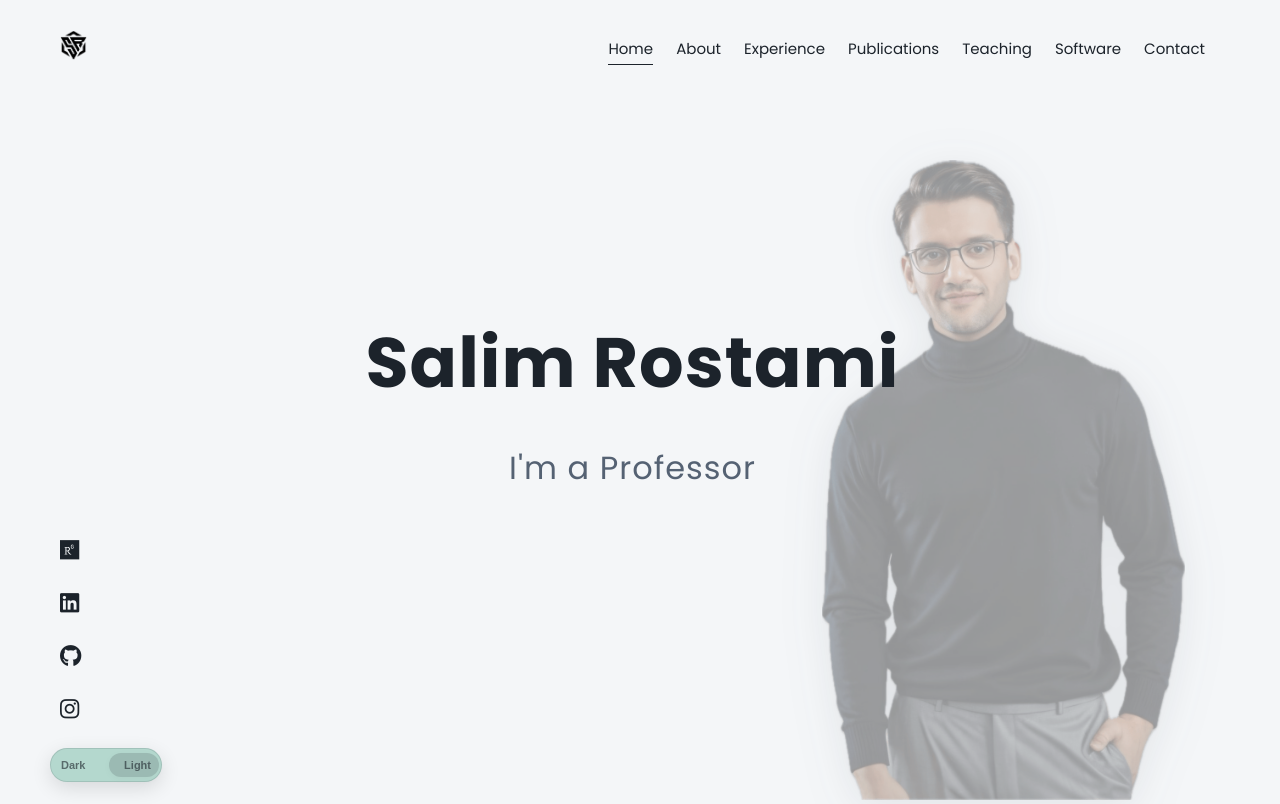
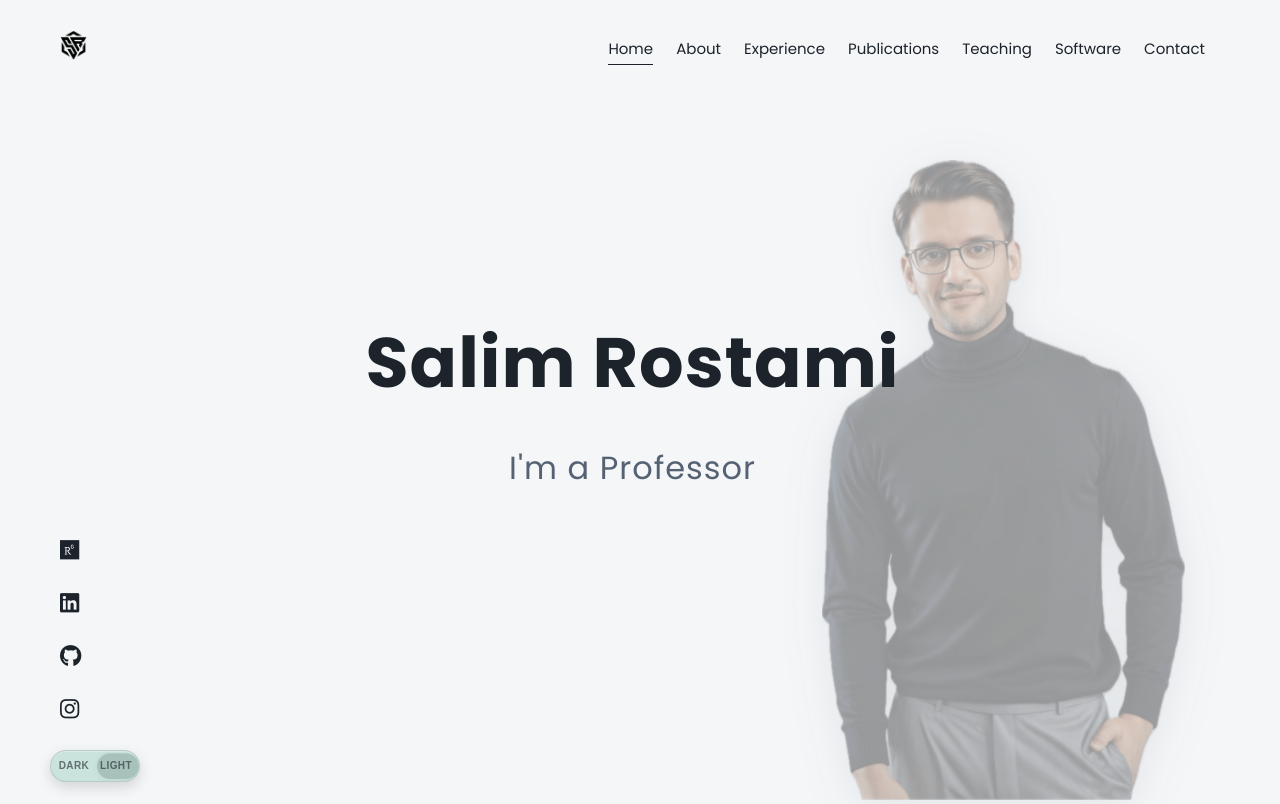
Before and after one commit to salimrostami/salimReact, a React (Create React App) app: page / in a window 1280 px wide. Built offline with nearby package versions, Linux system fonts and the light colour scheme.

Commit message:
design imporovement for the theme toggle

```diff
--- a/src/index.css
+++ b/src/index.css
@@ -156,25 +156,27 @@ header a:first-child {
   border: 1px solid var(--surface-border);
   background-color: color-mix(
     in srgb,
-    var(--bg-color) 72%,
-    var(--hl-color) 28%
+    var(--bg-color) 82%,
+    var(--hl-color) 18%
   );
-  width: 112px;
-  height: 34px;
-  padding: 0 10px;
+  width: 90px;
+  height: 32px;
+  padding: 2px;
   border-radius: 999px;
-  box-shadow: 0 6px 20px rgba(0, 0, 0, 0.12);
+  box-shadow:
+    inset 0 1px 0 rgba(255, 255, 255, 0.28),
+    0 5px 14px rgba(0, 0, 0, 0.14);
   cursor: pointer;
-  display: inline-flex;
+  display: inline-grid;
+  grid-template-columns: repeat(2, minmax(0, 1fr));
   align-items: center;
-  justify-content: space-between;
+  justify-items: center;
+  gap: 0;
+  overflow: hidden;
   transition:
     background-color 0.2s ease-in-out,
-    transform 0.2s ease-in-out;
-}
-
-.themeToggle:hover {
-  transform: translateY(-1px);
+    border-color 0.2s ease-in-out,
+    box-shadow 0.2s ease-in-out;
 }
 
 .themeToggle:focus-visible {
@@ -183,28 +185,39 @@ header a:first-child {
 }
 
 .themeLabel {
-  font-size: 11px;
+  font-size: 10px;
   opacity: 0.6;
   z-index: 1;
-  font-weight: 600;
+  font-weight: 700;
+  letter-spacing: 0.04em;
   color: var(--text-color);
+  text-transform: uppercase;
+  line-height: 1;
+  user-select: none;
 }
 
 .themeKnob {
   position: absolute;
-  width: 50px;
-  height: 24px;
+  width: 42px;
+  height: 26px;
+  top: 2px;
+  left: 2px;
   border-radius: 999px;
-  background-color: var(--text-color);
-  box-shadow: 0 2px 8px rgba(0, 0, 0, 0.2);
+  background-color: color-mix(
+    in srgb,
+    var(--hl-color) 28%,
+    var(--text-color) 72%
+  );
+  box-shadow:
+    0 2px 8px rgba(0, 0, 0, 0.22),
+    inset 0 1px 0 rgba(255, 255, 255, 0.28);
   transition: transform 0.22s ease-in-out;
   transform: translateX(0);
-  left: 4px;
-  opacity: 0.16;
+  opacity: 0.2;
 }
 
 .themeToggle.isLight .themeKnob {
-  transform: translateX(54px);
+  transform: translateX(44px);
 }
 
 .themeToggle.isDark .themeLabel:first-child {
```
